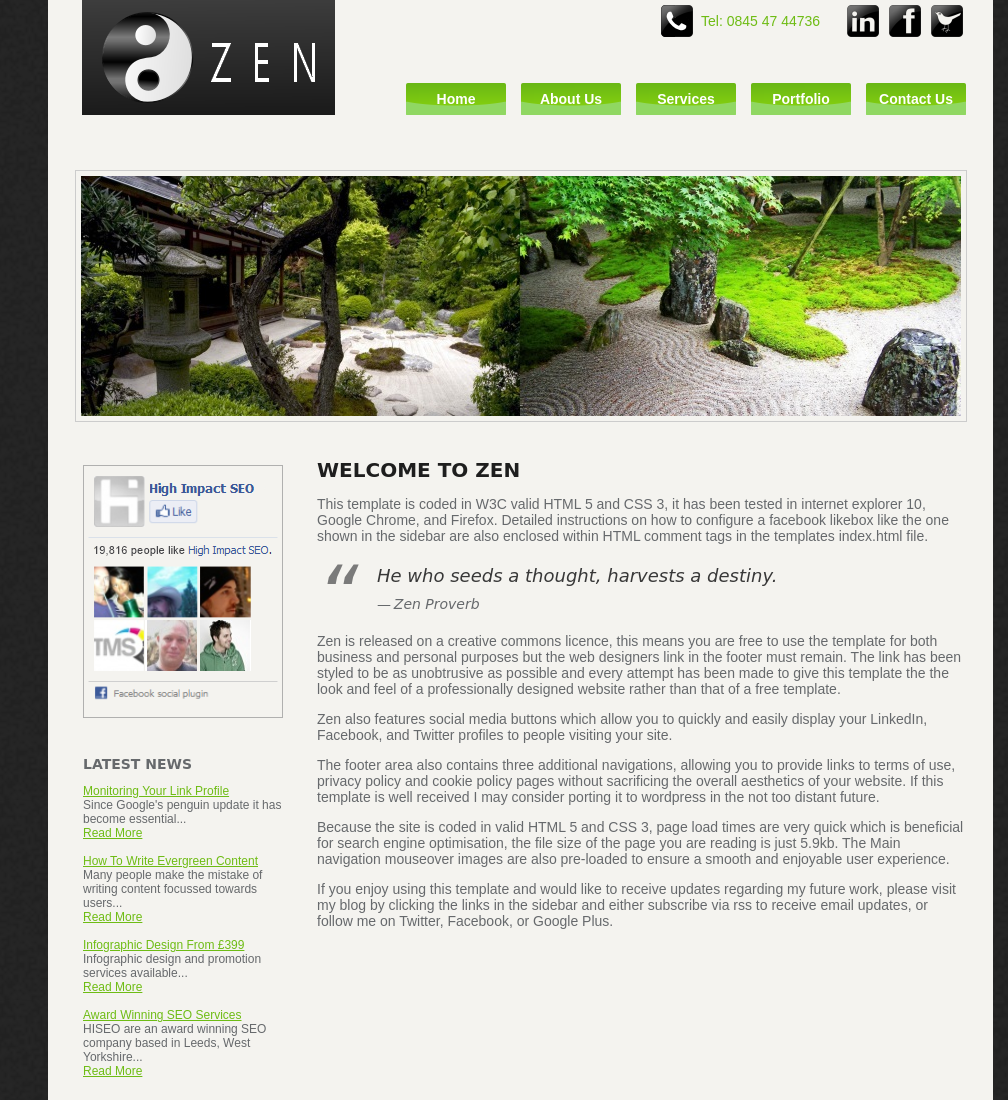
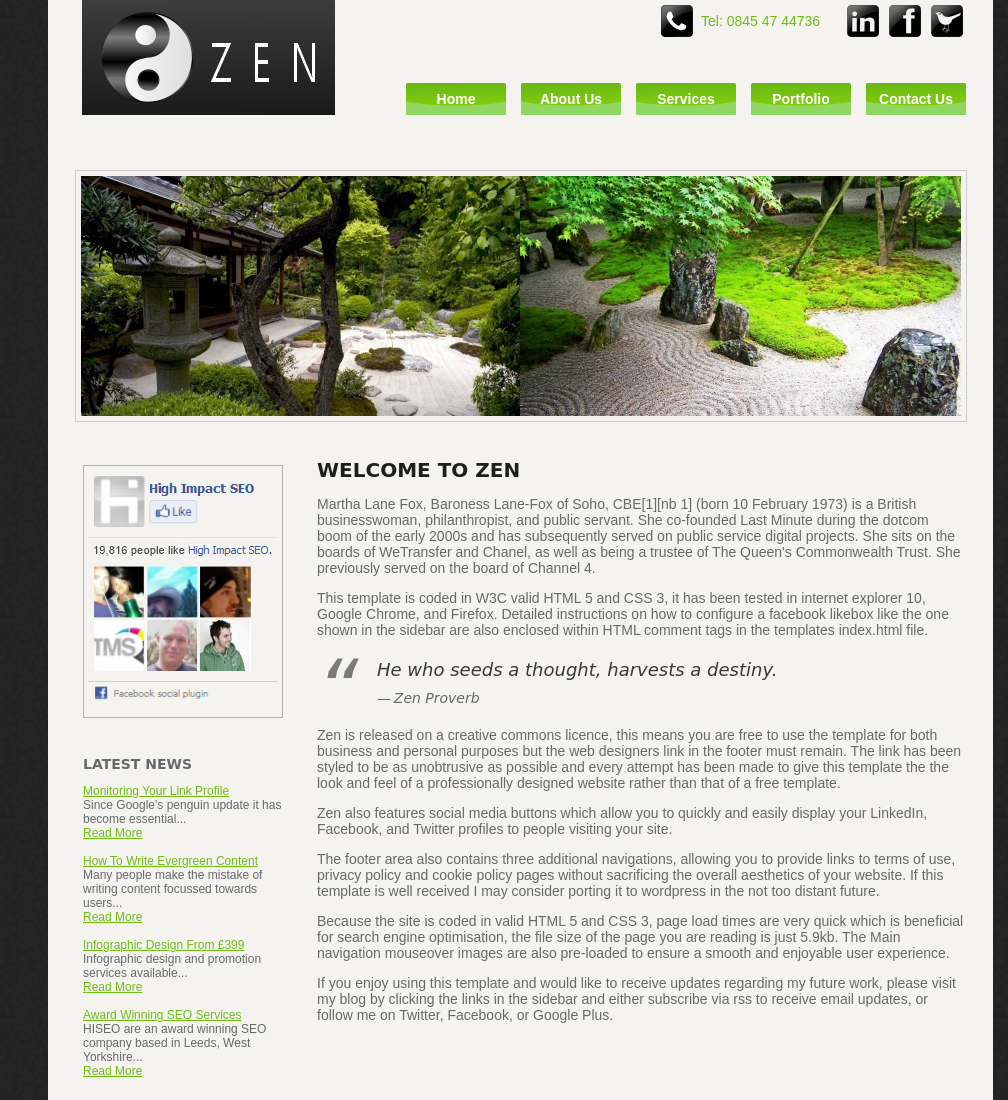
Before and after one commit to MisakiAnguera/hello-world-AZJ02, a plain HTML site: page index.html in a window 1280 px wide. Shown: the top 1100 px of the page, without its empty margins (272-1280 px from the left). Drawn offline with Linux system fonts and the light colour scheme; a web font is replaced by a local one.

Commit message:
Add paragraph about Martha Lane Fox to index.html

```diff
--- a/index.html
+++ b/index.html
@@ -35,6 +35,7 @@
 
 <div class="main">
 <h1>Welcome To ZEN</h1>
+<p>Martha Lane Fox, Baroness Lane-Fox of Soho, CBE[1][nb 1] (born 10 February 1973) is a British businesswoman, philanthropist, and public servant. She co-founded Last Minute during the dotcom boom of the early 2000s and has subsequently served on public service digital projects. She sits on the boards of WeTransfer and Chanel, as well as being a trustee of The Queen's Commonwealth Trust. She previously served on the board of Channel 4.</p>
 <p>This template is coded in W3C valid HTML 5 and CSS 3, it has been tested in internet explorer 10, Google Chrome, and Firefox. Detailed instructions on how to configure a facebook likebox like the one shown in the sidebar are also enclosed within HTML comment tags in the templates index.html file.</p>
 <blockquote>He who seeds a thought, harvests a destiny.<cite>Zen Proverb</cite></blockquote>
 <p>Zen is released on a creative commons licence, this means you are free to use the template for both business and personal purposes but the web designers link in the footer must remain. The link has been styled to be as unobtrusive as possible and every attempt has been made to give this template the the look and feel of a professionally designed website rather than that of a free template.</p>
```
